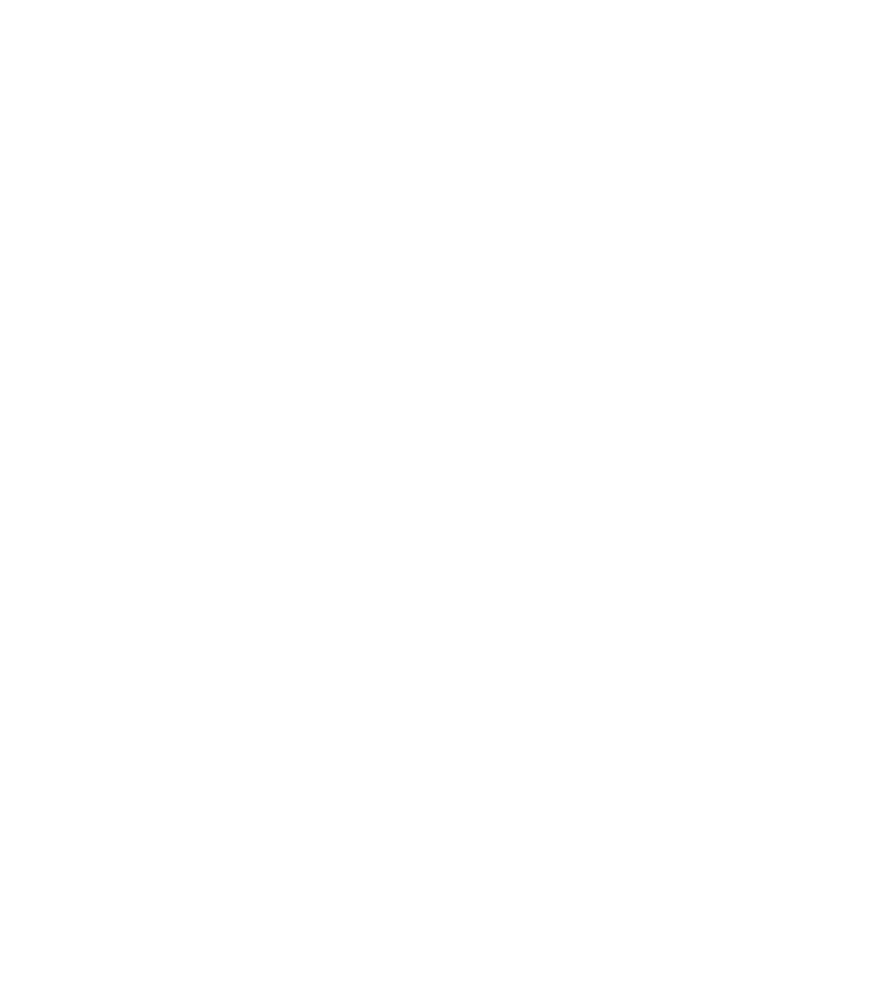
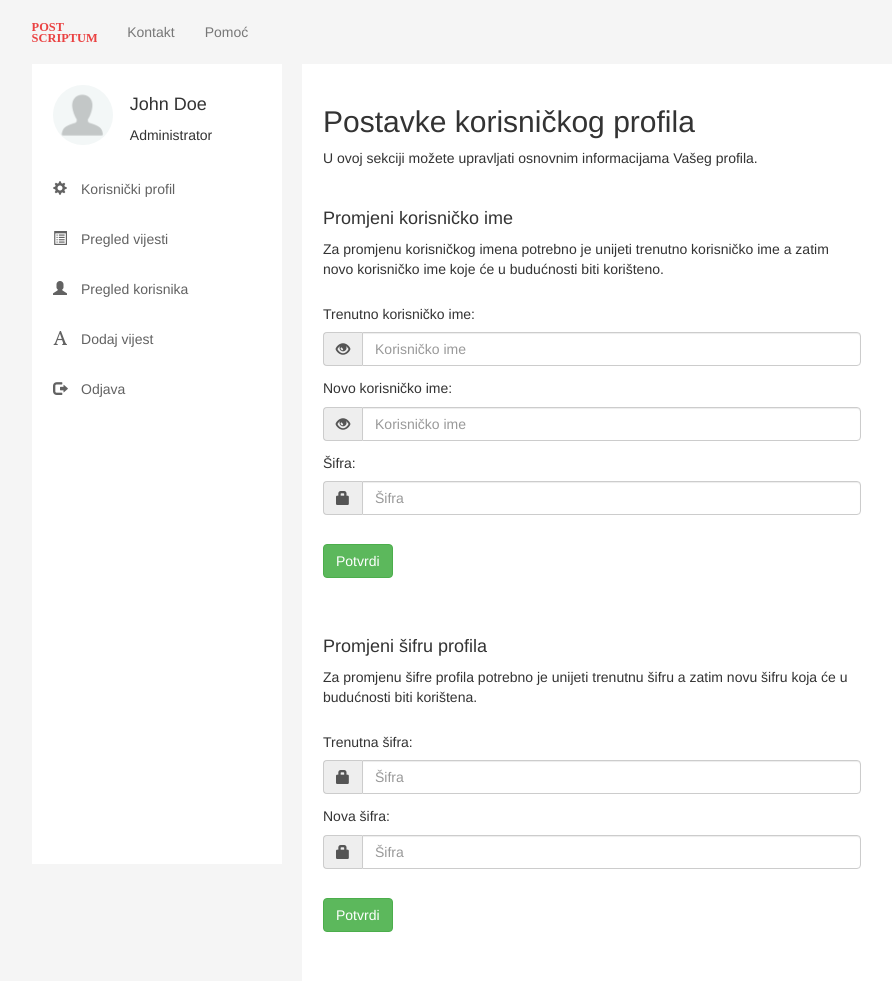
Before and after one commit to himamovic1/PostScriptum, a PHP site: page /pages/admin_panel_main.php in a window 1280 px wide. Before the commit the part shown is empty. Shown: the whole page, without its empty margins (38-930 px from the left). Before the commit the page ends 800 px from the top, so only its background shows below. Run offline with PHP 8.4, Linux system fonts and the light colour scheme; some libraries are stand-ins or nearby versions.

Commit message:
Dodana sekcija za admin panel, korisnicni profil, pregled vijesti...

```diff
--- a/Post Scriptum/css/style_admin_panel.css
+++ b/Post Scriptum/css/style_admin_panel.css
@@ -6,6 +6,71 @@
 	height: 32px;
 }
 
+
 #users-table td {
 	vertical-align: middle;
 }
+
+body {
+  background-color: #f5f5f5;
+  padding-top: 64px;
+}
+
+ul {
+  list-style-type: none;
+  padding: 0 0 0 1.5em;
+}
+
+ul li {
+  float: left;
+
+}
+
+.main-nav {
+  background-color: #f5f5f5;
+  border: 0px;
+  padding: 0.5em 0;
+}
+
+#sidebar {
+  position: fixed;
+  background-color: #fff;
+  width: 250px;
+  height: 100%;
+  padding: 1.5em 0;
+}
+
+#sidebar a {
+  color: #626262;
+  padding: 1em 1.5em;
+}
+
+
+#sidebar .glyphicon {
+  padding-right: 1em;
+}
+
+#content-holder{
+  background-color: #fff;
+  margin-left: 270px;
+  padding: 1.5em;
+}
+
+.profile-section .form-group {
+	margin-left: 0;
+	margin-right: 0;
+}
+
+@media (min-width: 767px) {
+  .profile-section {
+	padding-top: 1.5em;
+	width: 100%;
+}
+}
+
+@media (min-width: 979px) {
+	.profile-section {
+	padding-top: 1.5em;
+	width: 65%;
+}
+}
--- a/Post Scriptum/pages/admin_panel_main.php
+++ b/Post Scriptum/pages/admin_panel_main.php
@@ -0,0 +1,139 @@
+<!DOCTYPE html>
+<html>
+<head>
+	<meta charset="utf-8">
+	<meta name="viewport" content="width=device-width, initial-scale=0.9, maximum-scale=1, user-scalable=no">
+	<meta name="description" content="Post Scriptum novinski portal pocetna">
+	<meta name="keywords" content="sarajevo,vijesti,novine,portal">
+
+	<title>Post Scriptum - Admin Panel</title>
+
+	<link rel="stylesheet" href="../css/bootstrap.css">
+	<link rel="stylesheet" href="../css/style_admin_panel.css">
+</head>
+<body>
+    <header>
+    	<!-- Navigation bar -->
+		<nav class="navbar navbar-default navbar-fixed-top main-nav">
+		  <div class="container">
+
+		    <!-- Logo and toggle -->
+		    <div class="navbar-header">
+		      <a href="#"><img class="navbar-brand" src="../icons/postscriptumlogo.svg"></a>
+		      <ul class="nav navbar-nav">
+					<li><a href="lifestyle.php">Kontakt</a></li>
+					<li><a href="lifestyle.php">Pomoć</a></li>
+				</ul>
+		    </div>
+		  </div><!-- /.container -->
+		</nav>
+    </header>
+
+	<!-- Main content -->
+	<div class="container hidden-xs">
+		<!-- Side bar -->
+	    <aside id="sidebar">
+			<ul class="clearfix">
+				<li><img src="../img/usr_default.gif" width="60" height="60" class="img-circle"></li>
+				<li style="padding-left: 1.2em;"><h4>John Doe</h4><p>Administrator</p></li>
+			</ul>
+			<ul class="nav nav-stacked">
+				<li class="active"><a href="#"><span class="glyphicon glyphicon-cog"></span>Korisnički profil<span class="sr-only">(current)</span></a></li>
+				<li><a href="#"><span class="glyphicon glyphicon-list-alt"></span>Pregled vijesti</a></li>
+				<li><a href="#"><span class="glyphicon glyphicon-user"></span>Pregled korisnika</a></li>
+				<li><a href="#"><span class="glyphicon glyphicon-font"></span>Dodaj vijest</a></li>
+				<li><a href="#"><span class="glyphicon glyphicon-log-out"></span>Odjava</a></li>
+			</ul>
+	    </aside>
+
+		<div id="content-holder">
+			<h2>Postavke korisničkog profila</h2>
+			<p>U ovoj sekciji možete upravljati osnovnim informacijama Vašeg profila.</p>
+
+			<!-- Change username section -->
+			<section class="profile-section">
+				<form class="form-horizontal" id="registration-form">
+					<h4>Promjeni korisničko ime</h4>
+					<p>Za promjenu korisničkog imena potrebno je unijeti trenutno korisničko ime a zatim novo korisničko ime koje će u budućnosti biti korišteno.</p>
+
+					<h5 style="margin-top: 2em;">Trenutno korisničko ime:</h5>
+					<!-- Username -->
+					<div class="form-group">
+						<div class="inputGroupContainer">
+							<div class="input-group">
+								<span class="input-group-addon"><i class="glyphicon glyphicon-eye-open"></i></span>
+								<input type="text" class="form-control" name="username" id="username" placeholder="Korisničko ime" required>
+							</div>
+						</div>
+					</div>
+
+					<h5>Novo korisničko ime:</h5>
+					<!-- Username -->
+					<div class="form-group">
+						<div class="inputGroupContainer">
+							<div class="input-group">
+								<span class="input-group-addon"><i class="glyphicon glyphicon-eye-open"></i></span>
+								<input type="text" class="form-control" name="username" id="username" placeholder="Korisničko ime" required>
+							</div>
+						</div>
+					</div>
+
+					<h5>Šifra:</h5>
+					<!-- Password -->
+					<div class="form-group">
+						<div class="inputGroupContainer">
+							<div class="input-group">
+								<span class="input-group-addon"><i class="glyphicon glyphicon-lock"></i></span>
+								<input type="password" class="form-control" name="password" id="password" placeholder="Šifra" required>
+							</div>
+						</div>
+					</div>
+
+					<button type="submit" class="btn btn-success" style="margin-top: 1em; margin-bottom: 2em;">Potvrdi</button>
+				</form>
+			</section>
+
+			<!-- Change password section -->
+			<section class="profile-section">
+				<form class="form-horizontal" id="registration-form">
+					<h4>Promjeni šifru profila</h4>
+					<p>Za promjenu šifre profila potrebno je unijeti trenutnu šifru a zatim novu šifru koja će u budućnosti biti korištena.</p>
+
+					<h5 style="margin-top: 2em;">Trenutna šifra:</h5>
+					<!-- Password -->
+					<div class="form-group">
+						<div class="inputGroupContainer">
+							<div class="input-group">
+								<span class="input-group-addon"><i class="glyphicon glyphicon-lock"></i></span>
+								<input type="password" class="form-control" name="password" id="password" placeholder="Šifra" required>
+							</div>
+						</div>
+					</div>
+
+					<h5>Nova šifra:</h5>
+					<!-- Password -->
+					<div class="form-group">
+						<div class="inputGroupContainer">
+							<div class="input-group">
+								<span class="input-group-addon"><i class="glyphicon glyphicon-lock"></i></span>
+								<input type="password" class="form-control" name="password" id="password" placeholder="Šifra" required>
+							</div>
+						</div>
+					</div>
+
+					<button type="submit" class="btn btn-success" style="margin-top: 1em; margin-bottom: 2em;">Potvrdi</button>
+				</form>
+			</section>
+		</div>
+	</div>
+
+	<div class="container hidden-lg hidden-md hidden-sm" style="margin-top: 200px; text-align: center;">Ovaj sadržaj nije dostupan na ovoj veličini ekrana!</div>
+
+	<!-- Additional JavaScript files -->
+	<script src="https://ajax.googleapis.com/ajax/libs/jquery/3.1.1/jquery.min.js"></script>
+	<script src="../js/bootstrap.min.js"></script>
+	<script src="https://cdnjs.cloudflare.com/ajax/libs/bootstrap-validator/0.5.3/js/bootstrapValidator.min.js"></script>
+	<script src="../js/javascript.js"></script>
+	<script src="../js/form_validation.js"></script>
+</body>
+</html>
--- a/Post Scriptum/pages/private_html/users_table.php
+++ b/Post Scriptum/pages/private_html/pregled_korisnika_content.php
@@ -15,9 +15,9 @@
 
 <body>
 
-	<div class="container">
+	<div class="container" style="border: 1px solid #ccc; border-radius: 10px; padding: 0 2em;">
 		<div class="row">
-			<h1>Pregled svih prijavljenih korisnika</h1>
+			<h1>Pregled svih korisnika</h1>
 		</div>
 
 		<div class="row">
```
Also changed, not shown: Post Scriptum/pages/private_html/pregled_vijesti_content.php (added, +69 -0 lines), Post Scriptum/img/usr_default.gif (added).
